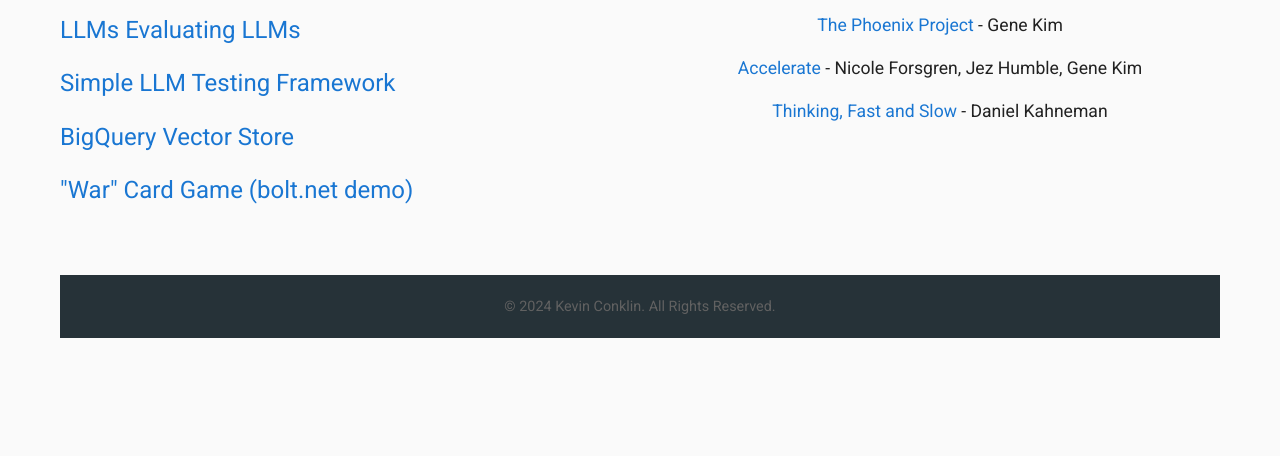
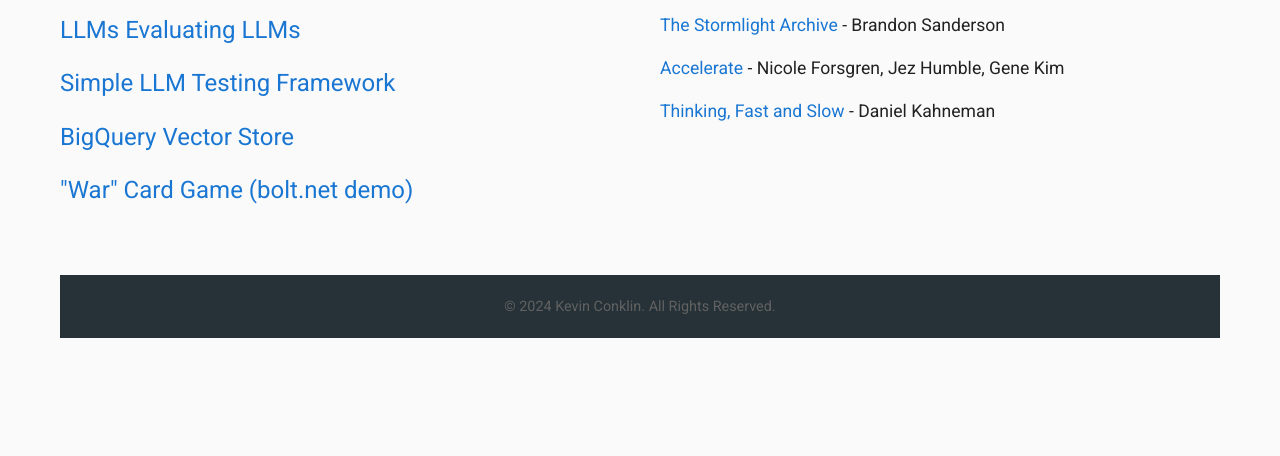
Before and after one commit to kevconklin/portfolio, a plain HTML site: page index.html in a window 1280 px wide. Shown: the part 344-800 px from the top of the page. Drawn offline with Linux system fonts and the light colour scheme.

Commit message:
Update index.html

```diff
--- a/index.html
+++ b/index.html
@@ -69,10 +69,12 @@
       justify-content: space-between;
       gap: 40px;
       margin-bottom: 40px;
+      align-items: flex-start;
     }
 
     .content section {
       flex: 1;
+      text-align: left;
     }
 
     .content h2 {
@@ -93,12 +95,12 @@
       font-size: 1.1rem;
     }
 
-    .projects a {
+    .projects a, .books a {
       color: #1976d2;
       transition: color 0.3s ease;
     }
 
-    .projects a:hover {
+    .projects a:hover, .books a:hover {
       color: #1565c0;
     }
 
@@ -158,7 +160,7 @@
       <section class="books">
         <h2>Books I'm Reading</h2>
         <ul>
-          <li><a href="https://www.goodreads.com/book/show/17332218-the-phoenix-project" target="_blank">The Phoenix Project</a> - Gene Kim</li>
+          <li><a href="https://www.goodreads.com/book/show/17332218-the-phoenix-project" target="_blank">The Stormlight Archive</a> - Brandon Sanderson</li>
           <li><a href="https://www.goodreads.com/book/show/34466958-accelerate" target="_blank">Accelerate</a> - Nicole Forsgren, Jez Humble, Gene Kim</li>
           <li><a href="https://www.goodreads.com/book/show/14497434-thinking-fast-and-slow" target="_blank">Thinking, Fast and Slow</a> - Daniel Kahneman</li>
         </ul>
```
